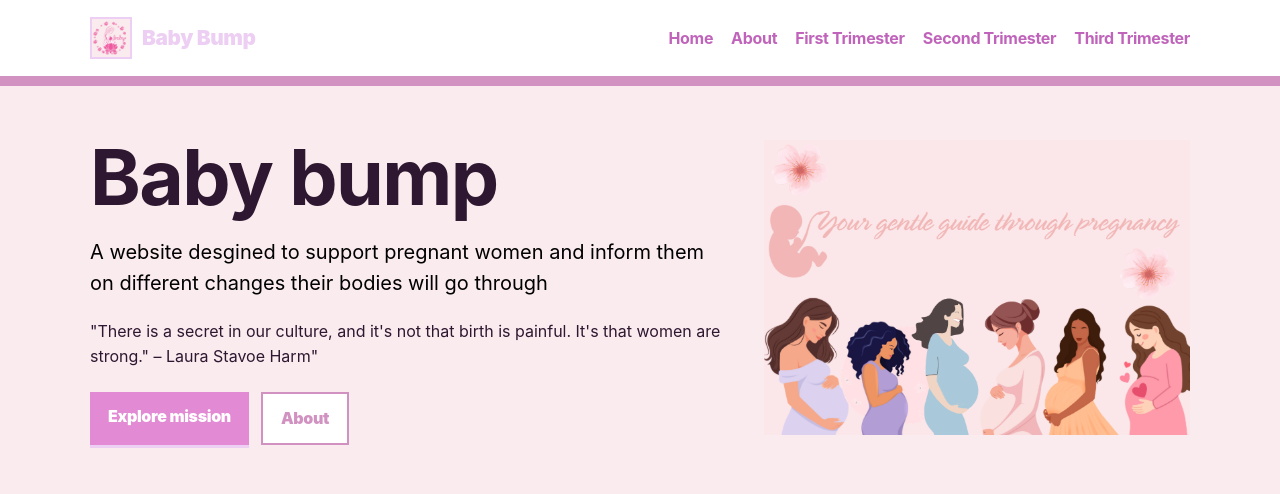
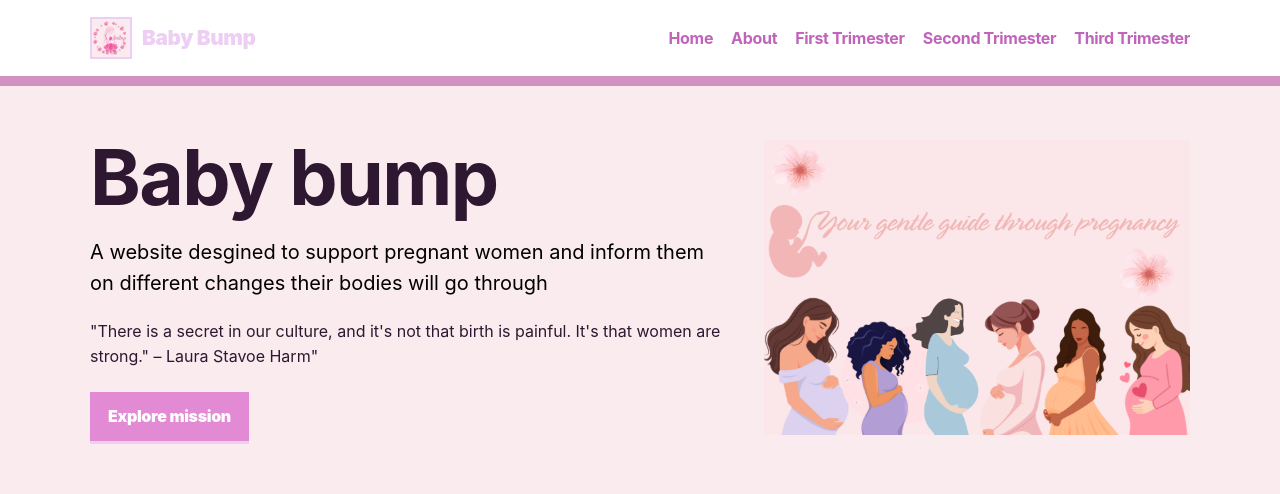
Before and after one commit to Ghost-321/BabyBump, a plain HTML site: page docs/index.html in a window 1280 px wide. Shown: the top 494 px of the page. Drawn offline with Linux system fonts and the light colour scheme.

Commit message:
Update index.html

```diff
--- a/docs/index.html
+++ b/docs/index.html
@@ -52,7 +52,6 @@
             </p>
             <div class="button-row">
               <a class="button" href="about.html">Explore mission</a>
-              <a class="button secondary" href="about.html">About</a>
             </div>
           </div>
           <div><img src="assets/images/gentle.png" alt="Field Notes logo" style="width: 100%; height: 100%;"></div>
```
